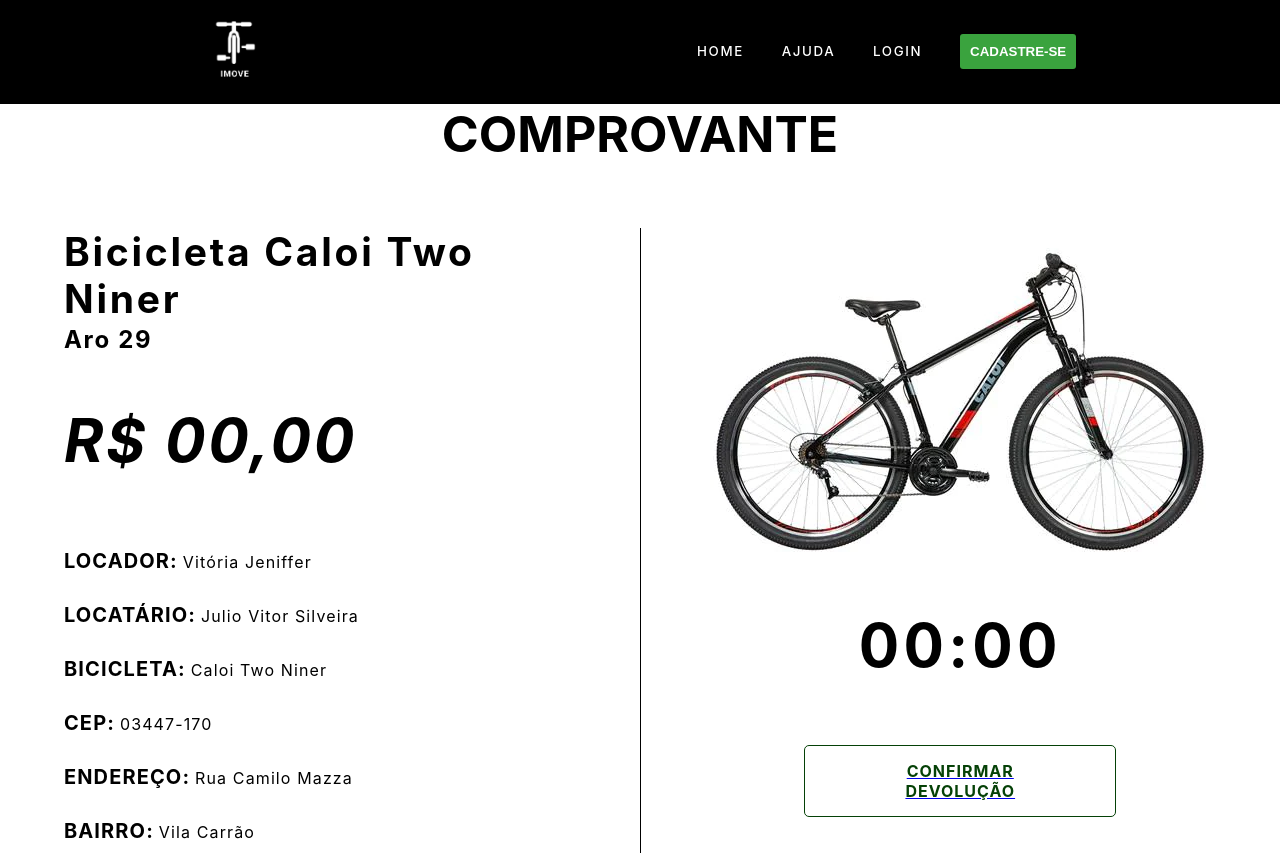
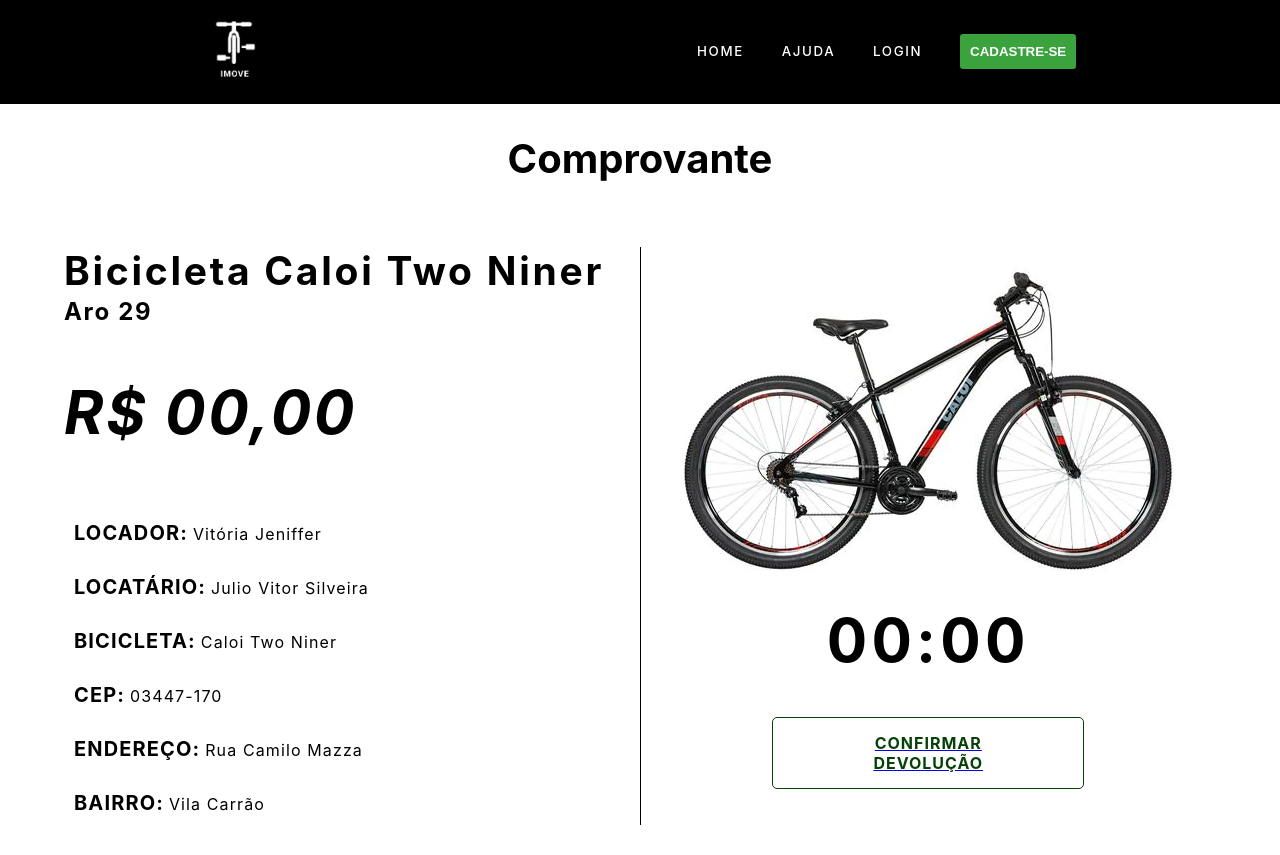
Before and after one commit to Iam-Luik/gp7-front-end, a React (Create React App) app in the folder site/: page /comprovanteLocador in a window 1280 px wide. Shown: the top 855 px of the page. Built offline with nearby package versions, Linux system fonts and the light colour scheme.

Commit message:
fix: general fixes

```diff
--- a/site/src/components/GeneralInput/style.css
+++ b/site/src/components/GeneralInput/style.css
@@ -2,13 +2,15 @@
   position: relative;
   margin-top: 45px;
 }
+
 input {
   font-size: 18px;
-  padding: 10px 10px 10px 5px;
+  padding: 10px 0px 10px 0px !important;
   display: block;
-  width: 300px;
+  width: 380px !important;
   border: 1px solid #000000;
 }
+
 input:focus {
   outline: none;
 }
@@ -36,8 +38,9 @@
 .bar {
   position: relative;
   display: block;
-  width: 415px;
+  width: 380px !important;
 }
+
 .bar:before,
 .bar:after {
   content: "";
--- /dev/null
+++ b/site/src/components/HomeButton/index.js
@@ -0,0 +1,14 @@
+import "./style.js";
+import { ButtonStyle, ButtonContainer } from "./style";
+
+function HomeButton({ button }) {
+  return (
+    <>
+      <ButtonContainer>
+        <ButtonStyle>Cadastre-se<div /></ButtonStyle>
+      </ButtonContainer>
+    </>
+  );
+}
+
+export default HomeButton;
--- /dev/null
+++ b/site/src/components/HomeButton/style.js
@@ -0,0 +1,25 @@
+import styled from "styled-components";
+import ArrowImage from "../../assets/home-arrow.svg";
+
+export const ButtonContainer = styled.div`
+  padding: 40px;
+  background-color: aqua;
+`;
+
+export const ButtonStyle = styled.button`
+  text-align: left;
+  background: tomato;
+  font-weight: bold;
+  font-size: 36px;
+  line-height: 42px;
+  letter-spacing: 0.1em;
+  outline: none;
+  border: none;
+  padding: 25px 80px;
+  border-bottom: 2px black solid;
+  .div {
+    height: 20px;
+    width: 50px;
+    background-image: url(${ArrowImage});
+  }
+`;
--- a/site/src/pages/ComprovanteLocador/index.js
+++ b/site/src/pages/ComprovanteLocador/index.js
@@ -14,7 +14,7 @@
     <>
       <Navbar />
       <TitleComprovante>
-        <h1>COMPROVANTE</h1>
+        <h1>Comprovante</h1>
       </TitleComprovante>
       <ColBlocks>
         <RowBlockLeft>
--- a/site/src/pages/ComprovanteLocador/style.js
+++ b/site/src/pages/ComprovanteLocador/style.js
@@ -6,20 +6,19 @@
 
 
   @media (min-width: 1025px) {
-    /* background-color: tomato; */
     display: flex;
     align-items: center;
     flex-direction: column;
 
     border-right: 1px solid black;
-    /* border-right: 5px solid purple; */
     width: 50%;
+    align-items: flex-start;
 
 
     h1 {
-      align-items: center;
+      /* align-items: center;
       width: 80%;
-      margin: auto;
+      margin: auto; */
       letter-spacing: 0.07em;
       margin-bottom: 50px;
       font-size: 39px;
@@ -57,7 +56,7 @@
       margin: auto;
       letter-spacing: 0.07em;
       margin: 0;
-      padding-bottom: 50px;
+      padding-bottom 50px;
       margin-top: -50px;
     }
 
@@ -132,14 +131,16 @@
     /* background-color: turquoise; */
     display: flex;
     flex-direction: initial;
-    padding: 5% 0;
+    padding: 5%;
     margin-bottom: 70px;
   }
 `;
 
 export const TitleComprovante = styled.div`
     h1{
+      text-transform: capitalize;
+      padding-top: 30px;
        text-align: center;
-       font-size: 50px;
+       font-size: 40px;
     }
 `;
--- a/site/src/pages/ComprovanteLocatario/index.js
+++ b/site/src/pages/ComprovanteLocatario/index.js
@@ -14,7 +14,7 @@
     <>
       <Navbar />
       <TitleComprovante>
-        <h1>COMPROVANTE</h1>
+        <h1>Comprovante</h1>
       </TitleComprovante>
       <ColBlocks>
         <RowBlockLeft>
--- a/site/src/pages/ComprovanteLocatario/style.js
+++ b/site/src/pages/ComprovanteLocatario/style.js
@@ -6,20 +6,19 @@
 
 
   @media (min-width: 1025px) {
-    /* background-color: tomato; */
     display: flex;
     align-items: center;
     flex-direction: column;
 
     border-right: 1px solid black;
-    /* border-right: 5px solid purple; */
     width: 50%;
+    align-items: flex-start;
 
 
     h1 {
-      align-items: center;
+      /* align-items: center;
       width: 80%;
-      margin: auto;
+      margin: auto; */
       letter-spacing: 0.07em;
       margin-bottom: 50px;
       font-size: 39px;
@@ -132,14 +131,16 @@
     /* background-color: turquoise; */
     display: flex;
     flex-direction: initial;
-    padding: 5% 0;
+    padding: 5%;
     margin-bottom: 70px;
   }
 `;
 
 export const TitleComprovante = styled.div`
     h1{
+      text-transform: capitalize;
+      padding-top: 30px;
        text-align: center;
-       font-size: 50px;
+       font-size: 40px;
     }
 `;
--- a/site/src/pages/Home/index.js
+++ b/site/src/pages/Home/index.js
@@ -5,6 +5,7 @@
 import Navbar from "../../components/Navbar";
 import Footer from "../../components/Footer";
 import Cards from "../../components/Cards";
+import HomeButton from "../../components/HomeButton";
 import Api from "../../services/api";
 import React, { useEffect } from "react";
 
@@ -112,7 +113,13 @@
           Menos de R$ 9,90 por dia"
         />
       </CardsStyle>
-      <Footer />
+      <RowBlocks2>
+        <p>
+          Quer algo mais pratico e rapido ? Conheça nosso plano avulso
+        </p>
+        <HomeButton />
+      </RowBlocks2>
+      {/* <Footer /> */}
     </>
   );
 };
--- a/site/src/pages/Localization/style.js
+++ b/site/src/pages/Localization/style.js
@@ -4,20 +4,14 @@
 export const RowBlockLeft = styled.div`
   display: block;
   @media (min-width: 1025px) {
-    /* background-color: tomato; */
     display: flex;
-    align-items: center;
     flex-direction: column;
-
     border-right: 1px solid black;
-    /* border-right: 5px solid purple; */
     width: 50%;
+    align-items: flex-start;
 
 
     h1 {
-      align-items: center;
-      width: 80%;
-      margin: auto;
       letter-spacing: 0.07em;
       margin: 0;
 
@@ -57,7 +51,6 @@
 export const RowBlockRight = styled.div`
   display: block;
   @media (min-width: 1025px) {
-    /* background-color: tomato; */
     display: flex;
     align-items: center;
     flex-direction: column;
@@ -93,15 +86,16 @@
 export const ColBlocks = styled.div`
   display: block;
   @media (min-width: 1025px) {
-    /* background-color: turquoise; */
     display: flex;
     flex-direction: initial;
-    padding: 5% 0;
+    padding: 5%;
   }
 `;
 
 export const TitleLocalization = styled.div`
     h1{
+      font-size: 40px;
+       padding-top: 30px;
        text-align: center;
     }
 `;
--- a/site/src/pages/SignUpLocador/style.js
+++ b/site/src/pages/SignUpLocador/style.js
@@ -1,13 +1,12 @@
 import styled from "styled-components";
 
 export const RowBlocks = styled.div`
-border: 1px solid #000000;
+/* border: 1px solid #000000; */
     margin-top: 50px;
     margin-bottom: 10px;
     width: 80%;
     margin-left: auto;
     margin-right: auto;
-  }
 `;
 
 export const RowBlock = styled.div`
@@ -34,17 +33,14 @@
     letter-spacing: 0.07em;
   }
 
-    a{
+  a {
     text-decoration: none;
   }
-
 `;
-
 
 export const InputContainer = styled.div`
   display: flex;
   margin: auto;
   width: 80%;
   justify-content: space-between;
-
 `;
--- a/site/src/pages/SignUpLocatario/style.js
+++ b/site/src/pages/SignUpLocatario/style.js
@@ -1,13 +1,12 @@
 import styled from "styled-components";
 
 export const RowBlocks = styled.div`
-border: 1px solid #000000;
-margin-top: 50px;
-margin-bottom: 10px;
-width: 80%;
-margin-left: auto;
+/* border: 1px solid #000000; */
+    margin-top: 50px;
+    margin-bottom: 10px;
+    width: 80%;
+    margin-left: auto;
     margin-right: auto;
-  }
 `;
 
 export const RowBlock = styled.div`
@@ -45,5 +44,4 @@
   margin: auto;
   width: 80%;
   justify-content: space-between;
-
 `;
```
Also changed, not shown: site/src/assets/home-arrow.svg (added). Lines whose indentation alone changed are shown as unchanged.
